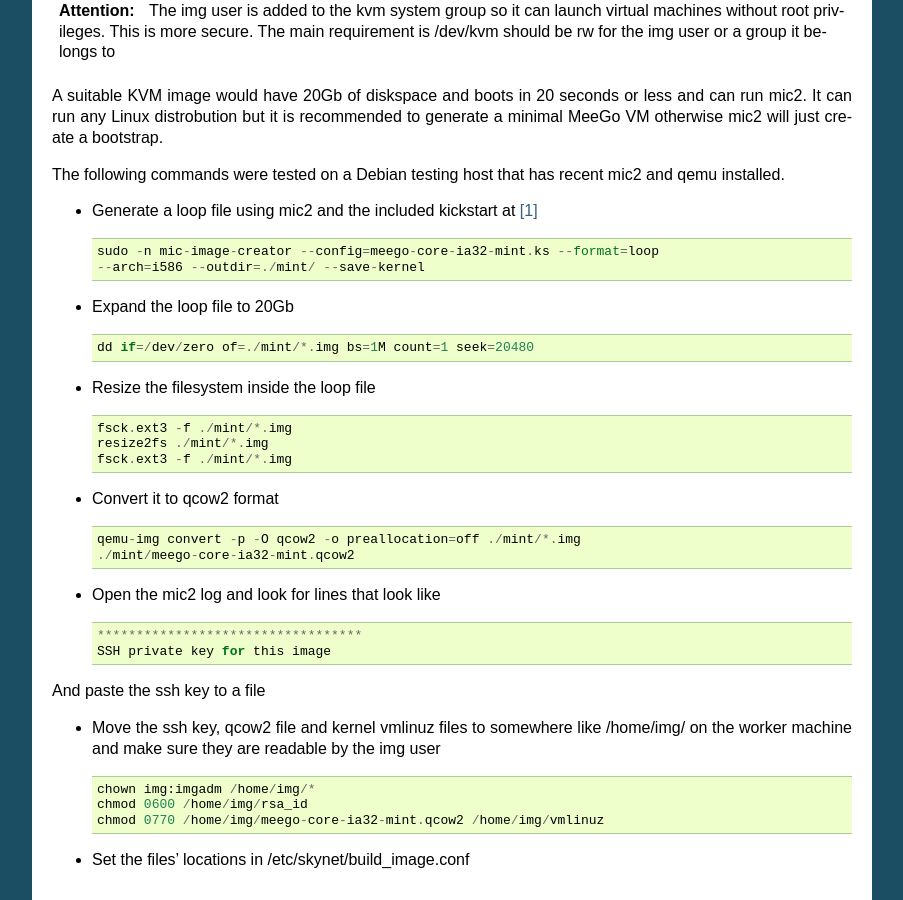
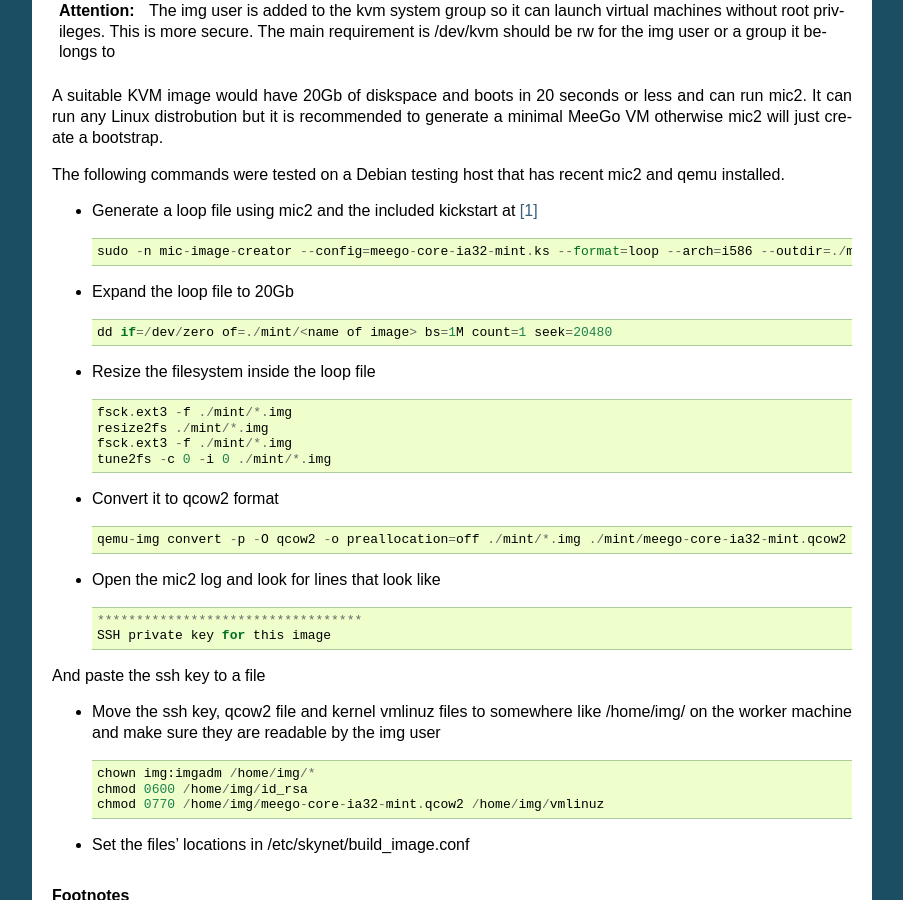
Before and after one commit to MeeGoIntegration/imager, a Sphinx documentation site: the page built from docs/configuration/build_image-conf.rst, in a window 1280 px wide and 900 px high, scrolled down 1777 px. Shown: the whole window, without its empty margins (198-1101 px from the left). Built offline with Sphinx 7.4.7, drawn with Linux system fonts in a browser that asks for light colours.

Commit message:
minor fixes to kvm docs

```diff
--- a/docs/configuration/build_image-conf.rst
+++ b/docs/configuration/build_image-conf.rst
@@ -69,23 +69,22 @@
 
 * Generate a loop file using mic2 and the included kickstart at [#f1]_ ::
 
-   sudo -n mic-image-creator --config=meego-core-ia32-mint.ks --format=loop
-   --arch=i586 --outdir=./mint/ --save-kernel
+   sudo -n mic-image-creator --config=meego-core-ia32-mint.ks --format=loop --arch=i586 --outdir=./mint/ --save-kernel --suffix=""
 
 * Expand the loop file to 20Gb ::
 
-   dd if=/dev/zero of=./mint/*.img bs=1M count=1 seek=20480
+   dd if=/dev/zero of=./mint/<name of image> bs=1M count=1 seek=20480
 
 * Resize the filesystem inside the loop file ::
 
    fsck.ext3 -f ./mint/*.img
    resize2fs ./mint/*.img
    fsck.ext3 -f ./mint/*.img
+   tune2fs -c 0 -i 0 ./mint/*.img
 
 * Convert it to qcow2 format ::
 
-   qemu-img convert -p -O qcow2 -o preallocation=off ./mint/*.img
-   ./mint/meego-core-ia32-mint.qcow2
+   qemu-img convert -p -O qcow2 -o preallocation=off ./mint/*.img ./mint/meego-core-ia32-mint.qcow2
 
 * Open the mic2 log and look for lines that look like ::
 
@@ -99,7 +98,7 @@
   user ::
 
    chown img:imgadm /home/img/*
-   chmod 0600 /home/img/rsa_id
+   chmod 0600 /home/img/id_rsa
    chmod 0770 /home/img/meego-core-ia32-mint.qcow2 /home/img/vmlinuz
 
 * Set the files' locations in /etc/skynet/build_image.conf
```
